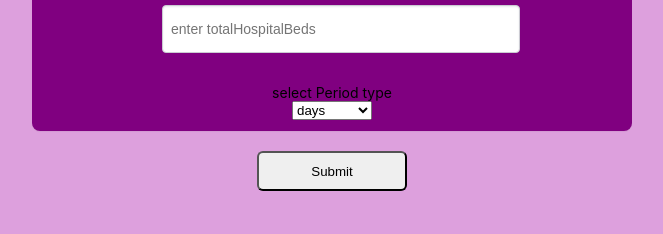
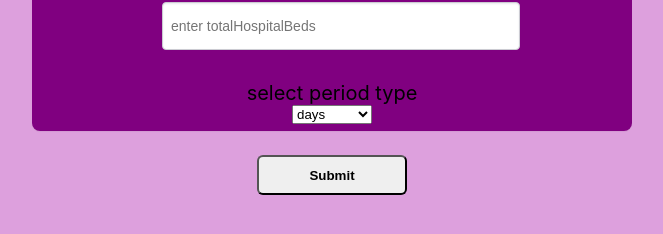
Before and after one commit to osamocity7/SDG-ASSESSMENT-ESTIMATOR, a website: page src/index.html in a window 1280 px wide. Shown: the part 456-690 px from the top of the page, without its empty margins (308-971 px from the left). Drawn offline with Linux system fonts and the light colour scheme.

Commit message:
push front index to app 1

```diff
--- a/src/App.html
+++ b/src/index.html
@@ -57,7 +57,7 @@
             <label for='periodType'>
 
               <br />
-              <label class='plable'>select Period type</label><br>
+              <label class='plable'>select period type</label><br>
             <select placeholder='enter periodType'  data-period-type='periodType' type="text" name="periodType" >
               <option value="days">days</option>
               <option value="weeks">weeks</option>
--- a/src/styles.css
+++ b/src/styles.css
@@ -93,10 +93,10 @@
     width: 80px;
   }
 
-  .plabel {
-    font-size: large;
-    font-weight: 200px;
-    color: royalblue;
+  .plable {
+    font-size: 20px;
+    font-weight: 300px;
+    color: black;
 
   }
 
@@ -110,7 +110,7 @@
   }
 
   .btn-lg, .btn-group-lg>.btn {
-    font-weight: normal;
+    font-weight:bolder;
   }
   .btn-lg, .btn-group-lg>.btn {
     padding: 10px 16px;
```
